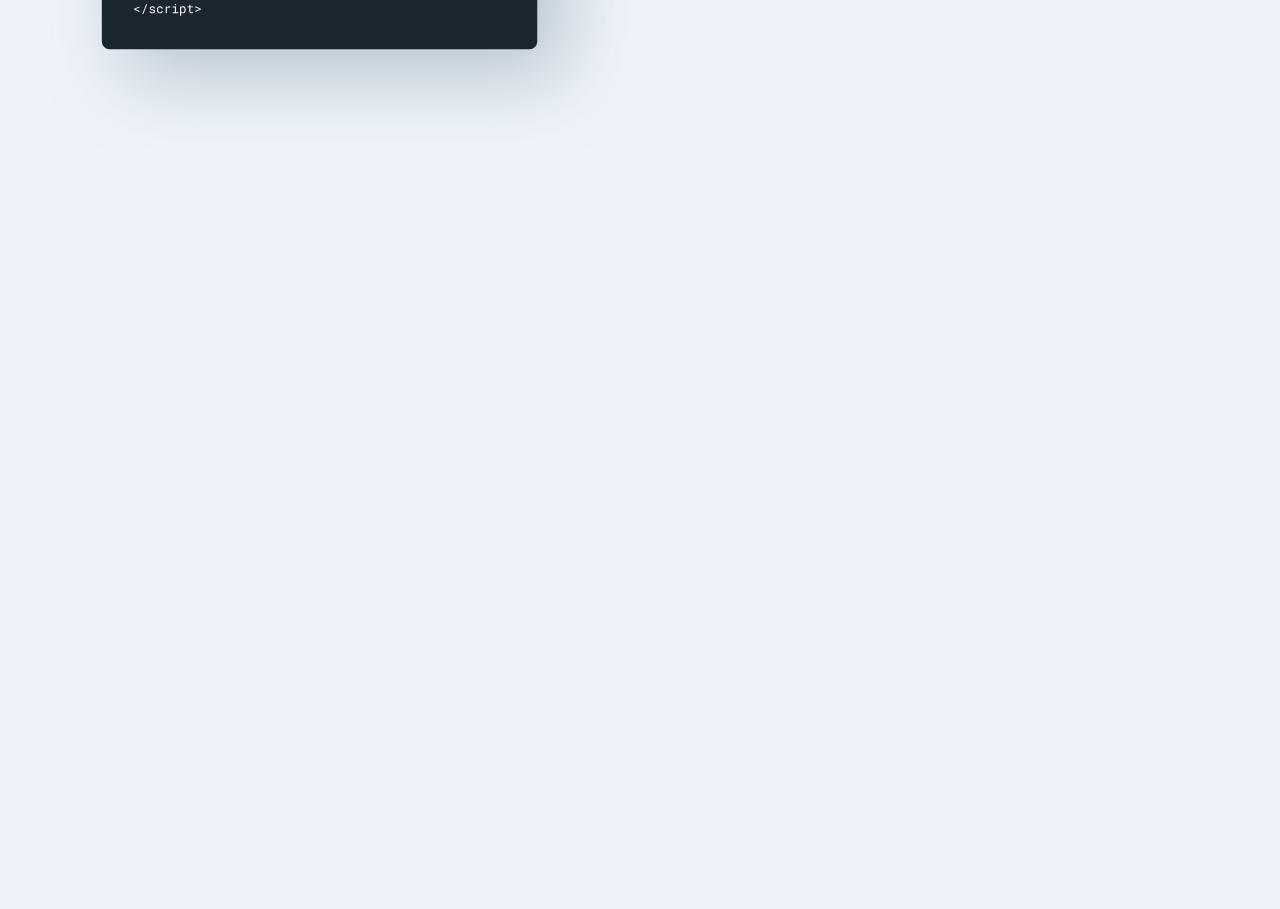
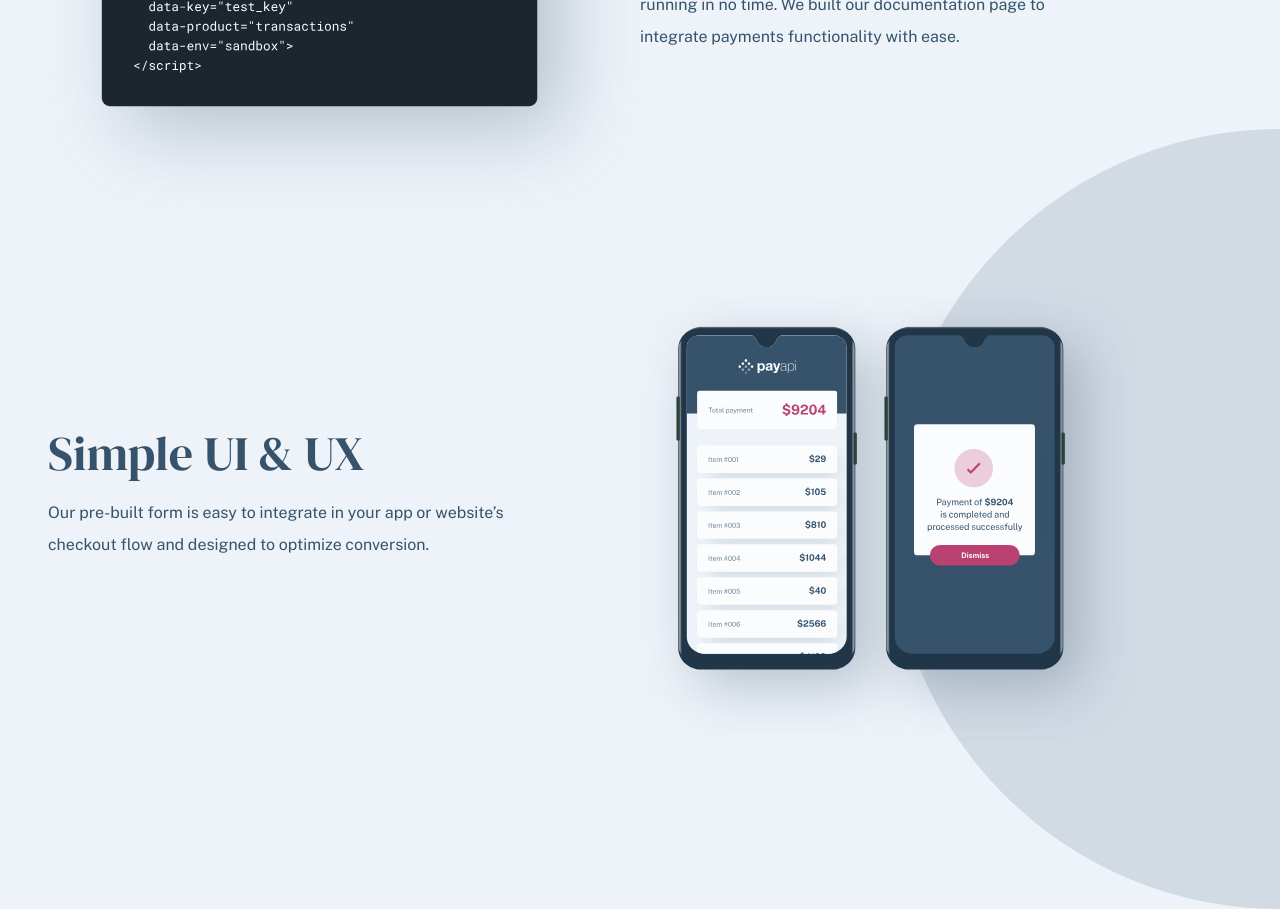
Before and after one commit to Ademayowa/apipay-v3, a Next.js app: page / in a window 1280 px wide. Shown: the part 1580-2489 px from the top of the page. Before the commit the page ends 1732 px from the top, so only its background shows below. Built offline with nearby package versions, Linux system fonts and the light colour scheme.

Commit message:
completed simpleUI component

```diff
--- /dev/null
+++ b/components/SimpleUI.js
@@ -0,0 +1,41 @@
+import SectionTitle from '@/section/SectionTitle';
+
+export default function Implement() {
+  return (
+    <section className='relative'>
+      <div className='flex items-center flex-col lg:flex-row-reverse px:10 md:px-12 mt-10 md:mt-20'>
+        {/* z-index on parent div */}
+        <div className='w-full md:w-1/2 z-50'>
+          <div className='flex'>
+            <img
+              src='/images/phone1.svg'
+              alt='shape'
+              className='w-60 lg:w-72 -mr-20'
+            />
+            <img
+              src='/images/phone2.svg'
+              alt='shape'
+              className='w-60 lg:w-72'
+            />
+          </div>
+        </div>
+
+        <div className='w-full md:w-1/2 md:-mt-10'>
+          <h2 className='text-5xl text-center lg:text-left text-grayColor'>
+            Simple UI & UX
+          </h2>
+          <div className='mt-5 w-full lg:w-4/5'>
+            <p className='text-base text-grayColor text-center lg:text-left leading-8 max-w-xl'>
+              Our pre-built form is easy to integrate in your app or website’s
+              checkout flow and designed to optimize conversion.
+            </p>
+          </div>
+        </div>
+      </div>
+
+      <div className='hidden lg:block absolute -top-40 right-0'>
+        <img src='/images/simple-shape.png' alt='shape' />
+      </div>
+    </section>
+  );
+}
--- a/components/Work.js
+++ b/components/Work.js
@@ -8,8 +8,8 @@ export default function Work() {
       <div className='flex flex-col-reverse lg:flex-row py-20'>
         <div className='px-10 md:px-12 w-full lg:w-1/2'>
           <Title
-            title=' Who we work with'
-            text=' Today, millions of people around the world have successfully
+            title='Who we work with'
+            text='Today, millions of people around the world have successfully
             connected their accounts to apps they love using our API. We provide
             developers with the tools they need to create easy and accessible
             experiences for their users.'
--- a/pages/index.js
+++ b/pages/index.js
@@ -3,6 +3,7 @@ import Header from '@/components/Header';
 import Hero from '@/components/Hero';
 import Work from '@/components/Work';
 import Implement from '@/components/Implement';
+import SimpleUI from '@/components/SimpleUI';
 
 export default function Home() {
   return (
@@ -12,6 +13,7 @@ export default function Home() {
         <Hero />
         <Work />
         <Implement />
+        <SimpleUI />
       </div>
     </Layout>
   );
```
